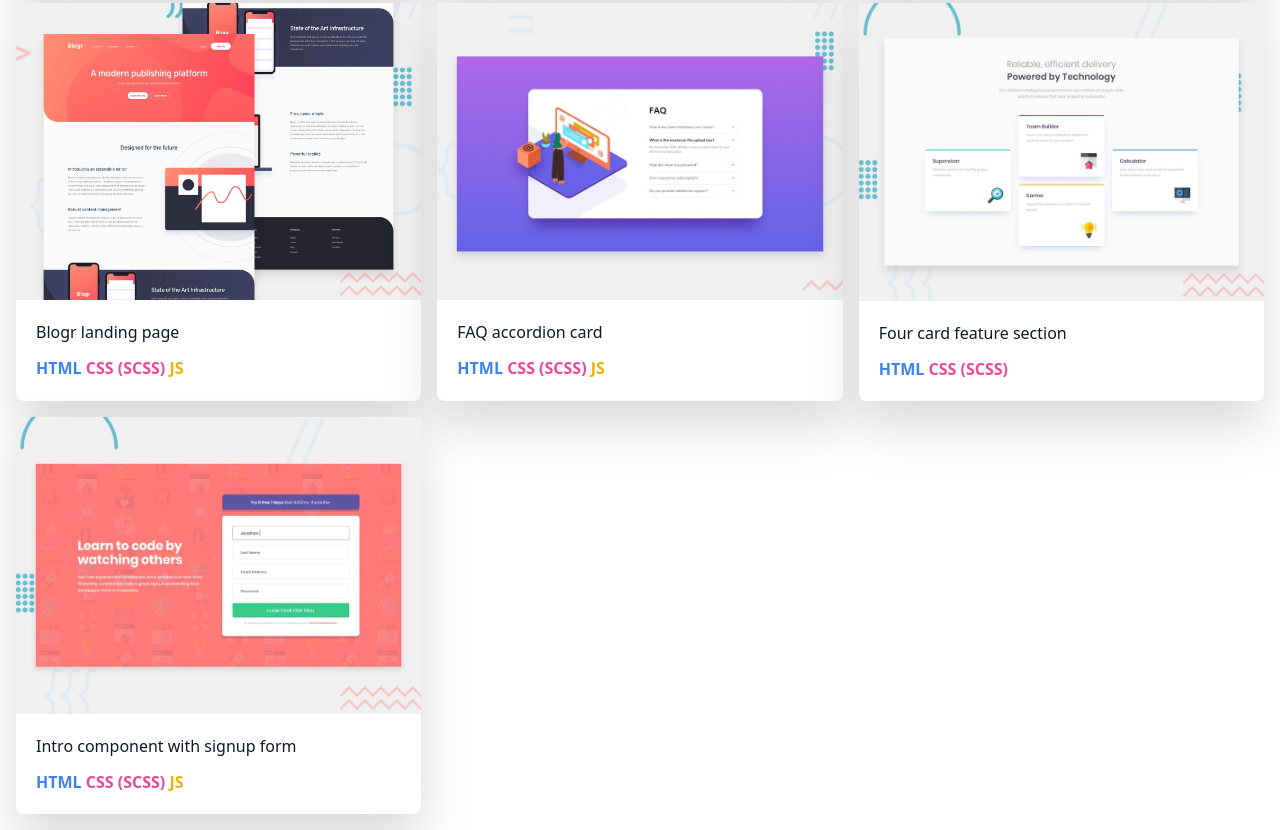
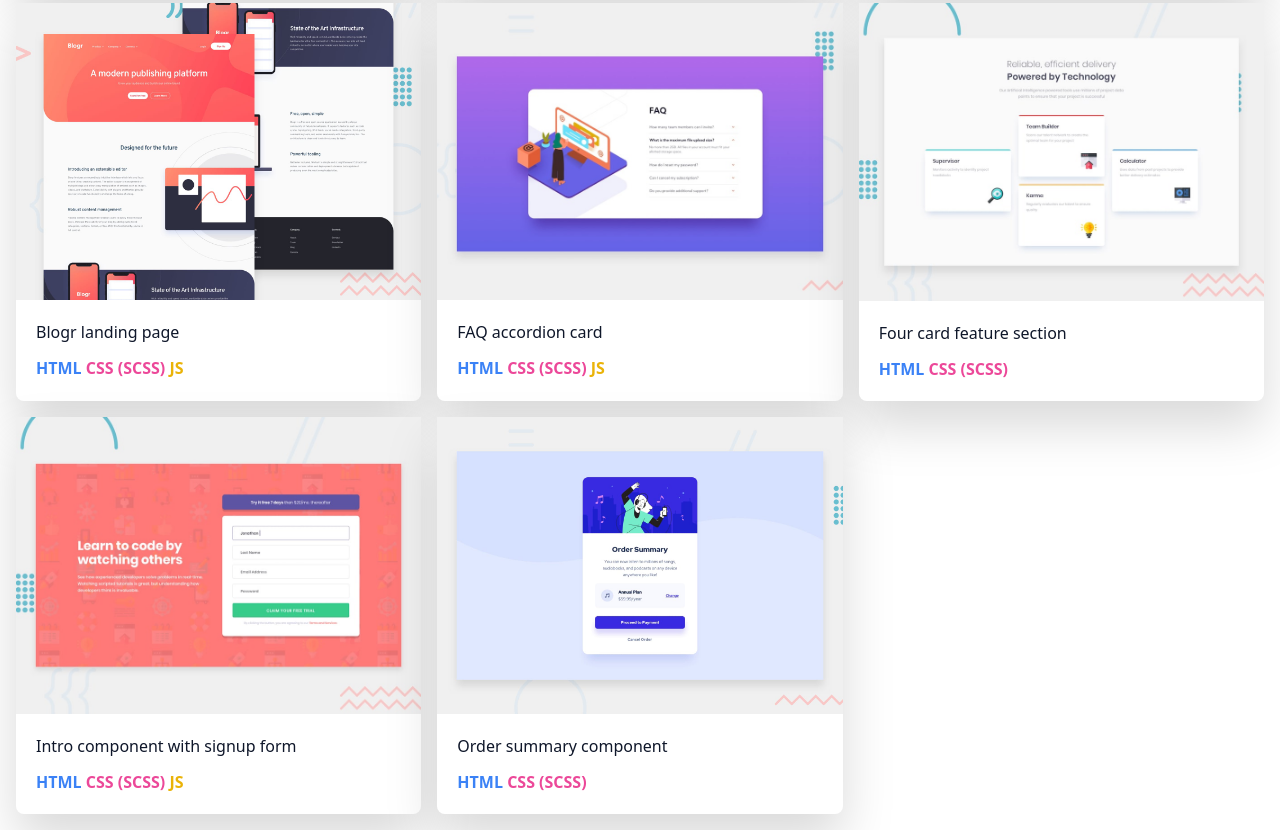
Before and after one commit to gergelyn/frontendmentorio, a website: page index.html in a window 1280 px wide. Shown: the part 426-1256 px from the top of the page. Drawn offline with Linux system fonts and the light colour scheme.

Commit message:
order-summary-component Project added

```diff
--- a/index.html
+++ b/index.html
@@ -69,6 +69,14 @@
                 <span class="text-yellow-500">JS</span>
             </p>
         </div>
+        <div class="bg-white rounded-lg drop-shadow-2xl">
+            <a href="./order-summary-component-main/index.html"><img src="./order-summary-component-main/design/desktop-preview.jpg" alt="order-summary-component-desktop-preview"></a>
+            <h3 class="text-slate-900 mt-5 text-base font-medium mx-5">Order summary component</h3>
+            <p class="font-bold mt-3 mx-5 mb-5">
+                <span class="text-blue-500">HTML</span>
+                <span class="text-pink-500">CSS (SCSS)</span>
+            </p>
+        </div>
     </main>
 </body>
 </html>
```
